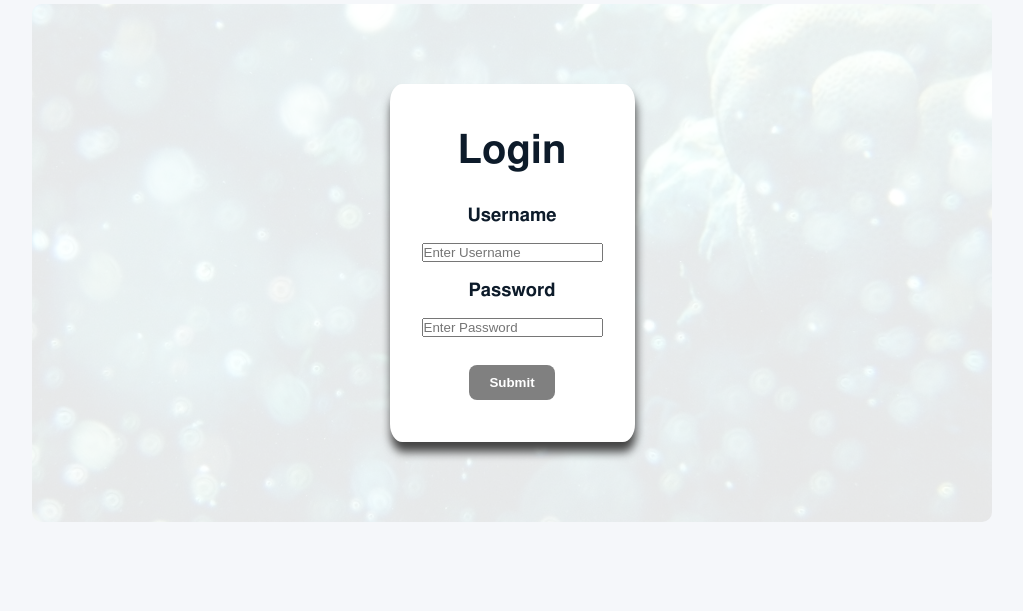
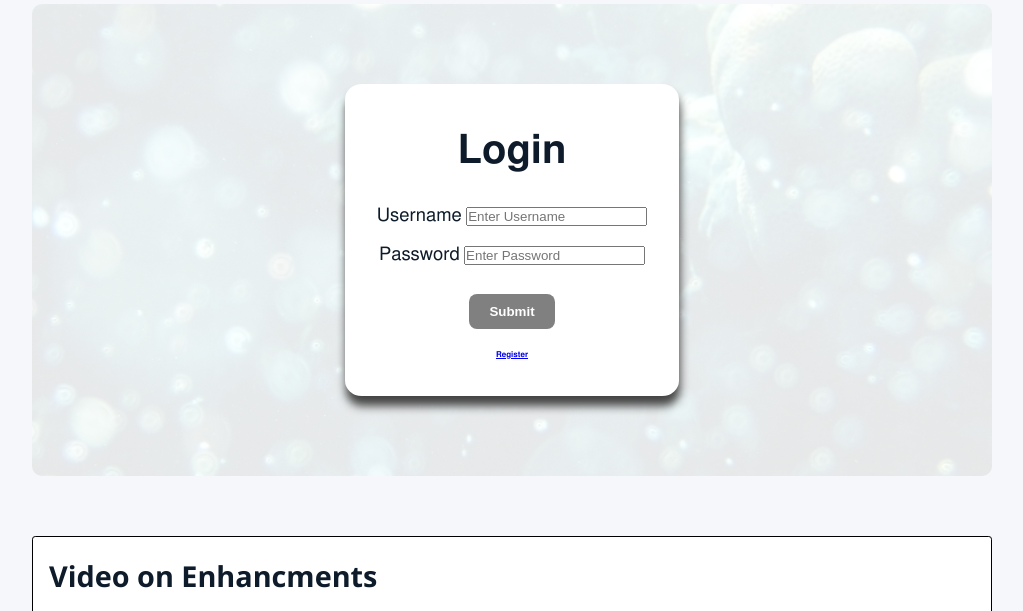
Before and after one commit to nicoleinternet/phpcompsysassign, a PHP site: page /login.php in a window 1280 px wide. Shown: the part 211-822 px from the top of the page, without its empty margins (128-1151 px from the left). Run offline with PHP 8.4, Linux system fonts and the light colour scheme; data comes from the database, SQL or seed files in the repository; data that the repository does not hold is empty.

Commit message:
ADD: final submission - added video to login.php

```diff
--- a/login.php
+++ b/login.php
@@ -7,24 +7,12 @@
 // password hash is different. After a successful login, a session will be created against the user.
 -->
 <!DOCTYPE html>
-<html lang='en'>
-<head>
-  <meta charset="UTF-8">
-  <meta name="description" content="CLAM Careers - Your Gateway to the Future of IT">
-  <meta name="keywords" content="IT Careers, Cyber Security, CLAM, Web, Australia, Future Tech">
-  <meta name="author" content="Arvin Zia">
-  <title>CLAM Careers - Login</title>
-  <link rel="stylesheet" href="../styles/style.css">
-  <style>
-
-    </style>
-</head>
-
-
+<html lang="en">
 <?php
+include 'menu.inc.php';
+draw_headerhtml("Login");
 include 'settings.php';
 include 'functionsite.php';
-include 'menu.inc.php';
 //https://github.com/ircmaxell/password_compat/blob/master/lib/password.php
 include 'password.php';
 //create a new mySQLi connection
@@ -78,7 +66,7 @@ if ($stmt = $conn->prepare("SELECT id, password FROM userdata WHERE username = ?
 }
 $conn->close();
 
-draw_headerhtml("Login");
+
 
 ?>
 
@@ -88,20 +76,27 @@ draw_headerhtml("Login");
 
         <form action="<?php echo htmlspecialchars($_SERVER["PHP_SELF"]);?>" method="post" novalidate="novalidate" class="submission">
             <h2>Login</h2>
-                <label for="username"><h4 class="hero-subtext">Username</h4></label>
-                <input type="text" placeholder="Enter Username" name="username" required>
+                <label for="username" class="hero-subtext">Username</label>
+                <input type="text" placeholder="Enter Username" id="username" name="username" required>
                 <p class="error"><?php echo $nameErr;?></p>
 
-                <label for="password"><h4 class="hero-subtext">Password</h4></label>
-                <input type="password" name="password" placeholder="Enter Password" required>
+                <label for="password" class="hero-subtext">Password</label>
+                <input type="password" id="password" name="password" placeholder="Enter Password" required>
                 <p class="error"><?php echo $passErr;?></p>
 
                 <button type="submit" class="video-link">Submit</button>
                 <p class="error"><?php echo $formErr;?></p>
+                <span class="error"><a href="register.php">Register</a></span>
 
         </form>
+
     </section>
+    <section class="eoiresult">
+    <h2>Video on Enhancments</h2>
+<iframe src="https://liveswinburneeduau-my.sharepoint.com/personal/100589839_student_swin_edu_au/_layouts/15/embed.aspx?UniqueId=a5090c75-9b3d-4c1d-a766-1115d4bee979&embed=%7B%22af%22%3Atrue%2C%22ust%22%3Atrue%7D&referrer=StreamWebApp&referrerScenario=EmbedDialog.Create" width="640" height="360" frameborder="0" scrolling="no" allowfullscreen title="2025-05-22 17-01-17.mp4"></iframe>
+</section>
 </main>
+
 <?php draw_footerhtml(); ?>
 </body>
 </html>
--- a/manage.inc.php
+++ b/manage.inc.php
@@ -34,7 +34,7 @@ echo "<tr>
         <!--<td>{$row["status"]}</td>-->
         <td>
         <form action='edit.php' method='post' novalidate='novalidate'>
-        <select name='status' id='status'>
+        <select name='status'>
             <option value='{$row["status"]}'>{$row["status"]}</option>
             <option value='New'>New</option>
             <option value='Current'>Current</option>
```
Also changed, not shown: register.php (+11 -11 lines).
